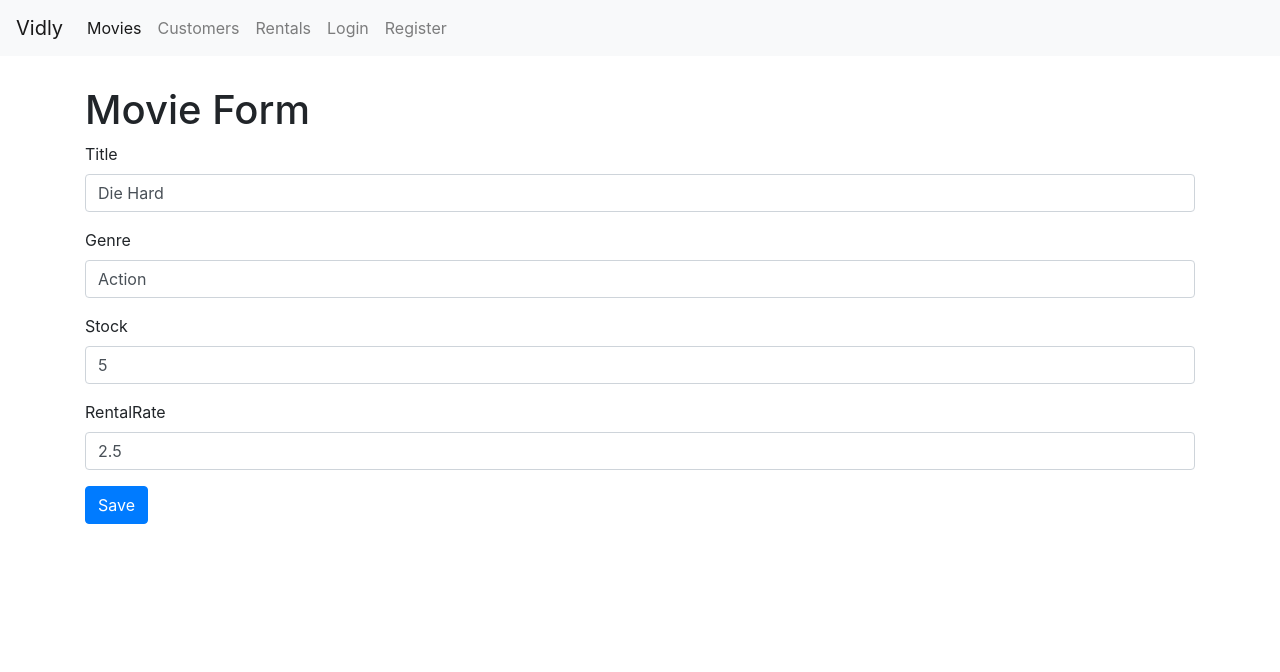
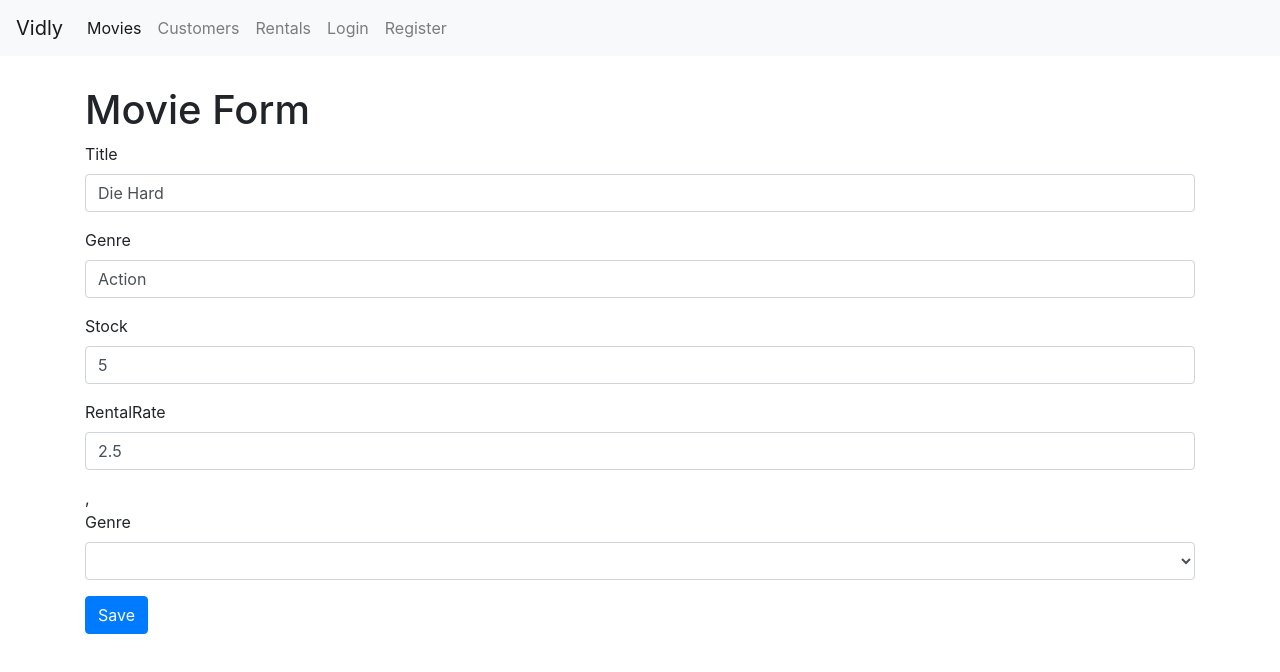
Before and after one commit to StevenVC-P/Videly, a React (Create React App) app: page /movies/5b21ca3eeb7f6fbccd471816 in a window 1280 px wide. Shown: the top 672 px of the page. Built offline with nearby package versions, Linux system fonts and the light colour scheme.

Commit message:
MovieForm now has genre select element corrently displaying genre options

```diff
--- a/src/components/common/form.jsx
+++ b/src/components/common/form.jsx
@@ -1,13 +1,18 @@
 import React from 'react';
 import Joi from 'joi-browser';
 import Input from './input';
+import Select from './select';
 
-const Form = ({inputList, data, setData, errors, setErrors, schema, doSubmit, label}) => {
+const Form = ({inputList, selectList, data, setData, genres, setGenres, errors, setErrors, schema, doSubmit, label}) => {
 
+    console.log(selectList)
+    console.log(selectList[0].options)
+    console.log(selectList[0].options.name)
     const validate = () => {
         const options = { abortEarly:false }
         const {error} = Joi.validate(data, schema, options);
         if (!error) return null;
+        console.log(error)
         const errors = {};
         for (let item of error.details)
             errors[item.path[0]] = item.message
@@ -52,6 +57,19 @@ const Form = ({inputList, data, setData, errors, setErrors, schema, doSubmit, la
                     onChange={onChange}
                 />
                 )
+            },
+                        {
+                selectList.map(({name, label, options, type="text"}) =>
+                <Select
+                    key={name}
+                    name={name}
+                    options={options}
+                    type={type}
+                    label={label}
+                    error={errors[name]}
+                    onChange={onChange}
+                />
+                )
             }
             <button disabled={validate()} className="btn btn-primary">
                 {label}
--- a/src/components/common/select.jsx
+++ b/src/components/common/select.jsx
@@ -1,16 +1,17 @@
 import React from 'react';
 
 const Select = ({name, label, options, error, ...rest}) => {
+    console.log(name, label, options)
     return (
         <div className="form-group">
             <label htmlFor={name}>{label}</label>
             <select {...rest} name = {name} id ={name} className="form-control">
                 <option value="" />
-                {options.map(option => {
-                    <option key={options._id} value={option._id}>
+                {options.map(option =>
+                    <option key={option._id} value={option._id}>
                         {option.name}
                     </option>
-                })}
+                )}
             </select>
             {error && <div className="alert alert-danger">{error}</div>}
         </div>
--- a/src/components/movieForm.jsx
+++ b/src/components/movieForm.jsx
@@ -3,14 +3,15 @@ import Joi from 'joi-browser';
 import Form from './common/form';
 import { getMovie,saveMovie } from '../services/fakeMovieService';
 import { getGenres } from '../services/fakeGenreService';
-import { useParams, useNavigation } from 'react-router-dom';
+import { useParams, useNavigate } from 'react-router-dom';
 
 const MovieForm = () => {
-    const [data, setData] = useState ({_id: "", title: "", genreId:"", genreName: "", numberInStock: 0, dailyRentalRate: 0})
+    const [data, setData] = useState ({_id: "", title: "", genreId:"", genreName: "", numberInStock: "", dailyRentalRate: ""})
     const [genres, setGenres] = useState([])
     const [errors, setErrors] = useState({})
 
     const {id} = useParams()
+    const navigate = useNavigate()
 
     const schema = {
         _id: Joi.string()
@@ -42,9 +43,13 @@ const MovieForm = () => {
             {name:"dailyRentalRate", label:"RentalRate", value: data.dailyRentalRate}
         ]
 
+        const selectList = [
+            {name: "genreId", label: "Genre", options: genres}
+        ]
+
         useEffect (() => {
             const genres = getGenres();
-        setGenres({genres: genres})
+            setGenres(genres)
             if (id === "new") return;
             const movie = getMovie(id)
             if (!movie) return ("/notfound")
@@ -53,7 +58,7 @@ const MovieForm = () => {
         }, [id])
 
         const mapToViewModel = (movie) => {
-        console.log(movie.genre)
+            // console.log(movie.genre)
             return {
             _id:movie._id,
             title: movie.title,
@@ -65,9 +70,10 @@ const MovieForm = () => {
     }
 
     const doSubmit = () => {
-        console.log("Submitted")
-        console.log(data)
+        // console.log("Submitted")
+        // console.log(data)
         saveMovie(data);
+        navigate("/movies")
     }
 
     return (
@@ -75,6 +81,7 @@ const MovieForm = () => {
             <h1>Movie Form</h1>
             <Form
             inputList={inputList}
+            selectList={selectList}
             data ={data}
             setData={setData}
             genres={genres}
```
Also changed, not shown: src/components/common/getNavigation.jsx (deleted, +0 -8 lines), src/components/common/getParams.jsx (deleted, +0 -13 lines), src/components/movies.jsx (+0 -97 lines). Lines whose indentation alone changed are shown as unchanged.
